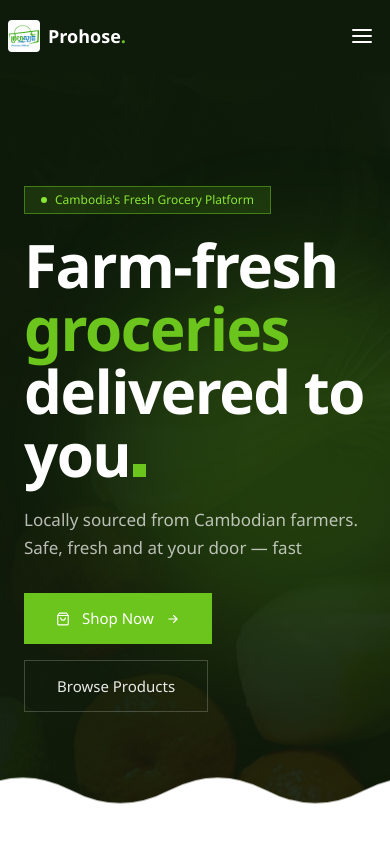
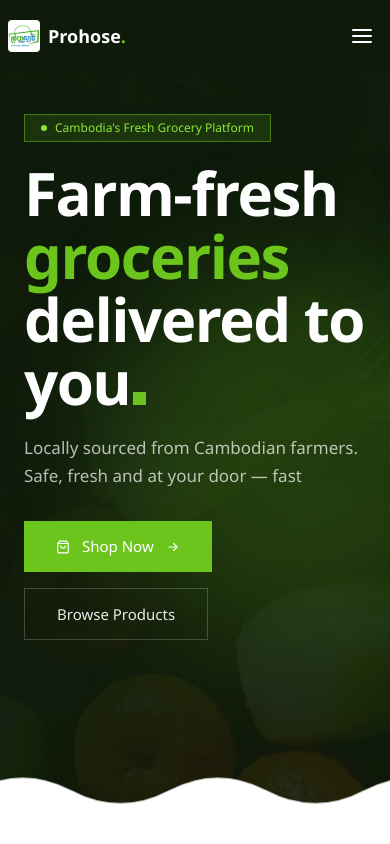
Before and after one commit to DojologyEngineering/prohorse_landing_page, a Next.js app: page / in a window 390 px wide. Shown: the top 844 px of the page. Built offline with nearby package versions, Linux system fonts and the light colour scheme.

Commit message:
update padding top of hero section

```diff
--- a/components/hero.tsx
+++ b/components/hero.tsx
@@ -11,7 +11,7 @@ type HeroProps = {
 export function Hero({ data }: HeroProps) {
   return (
     <section
-      className="relative w-full min-h-[90svh] md:min-h-screen flex items-start pt-28 md:items-center md:pt-0 overflow-hidden"
+      className="relative w-full min-h-[90svh] md:min-h-screen flex items-start pt-10 md:items-center md:pt-0 overflow-hidden"
       id="hero"
       style={{
         backgroundImage: `url(${heroBg.src})`,
```
